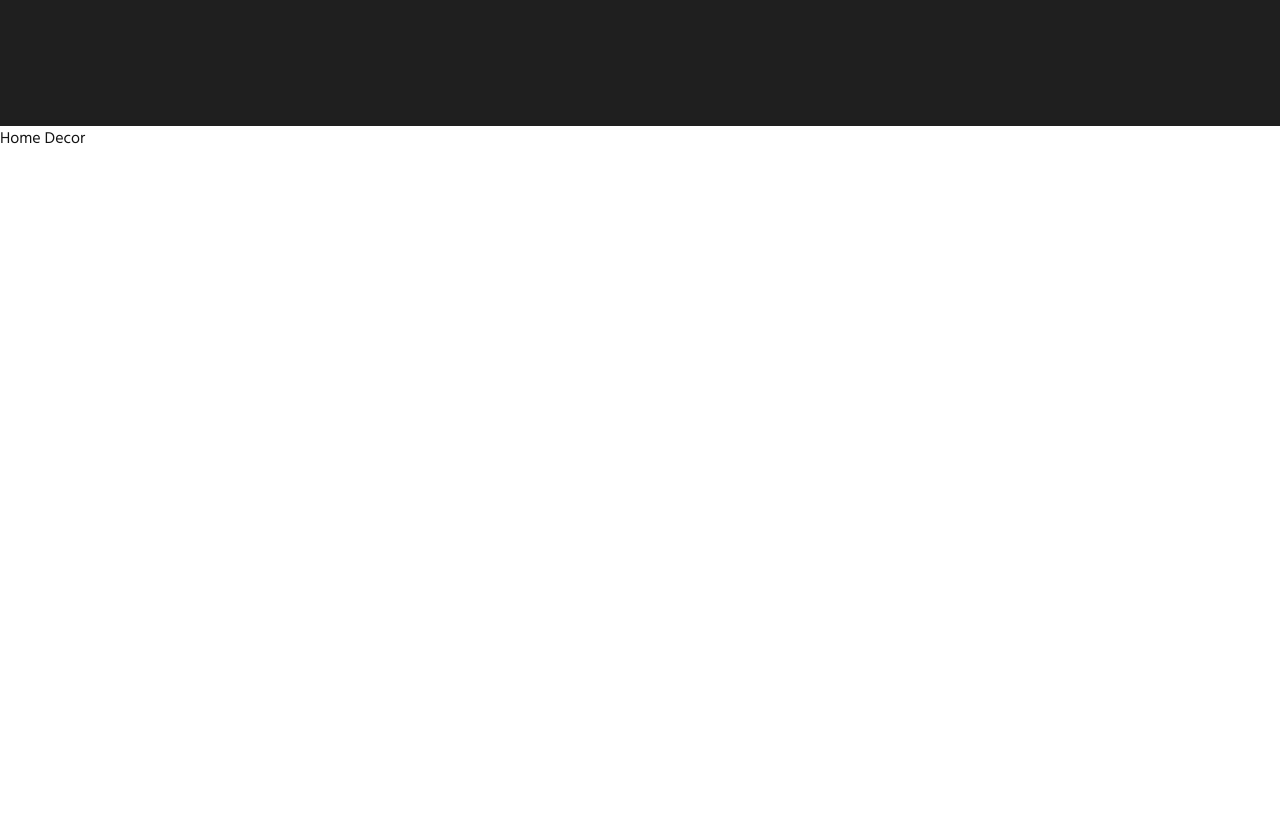
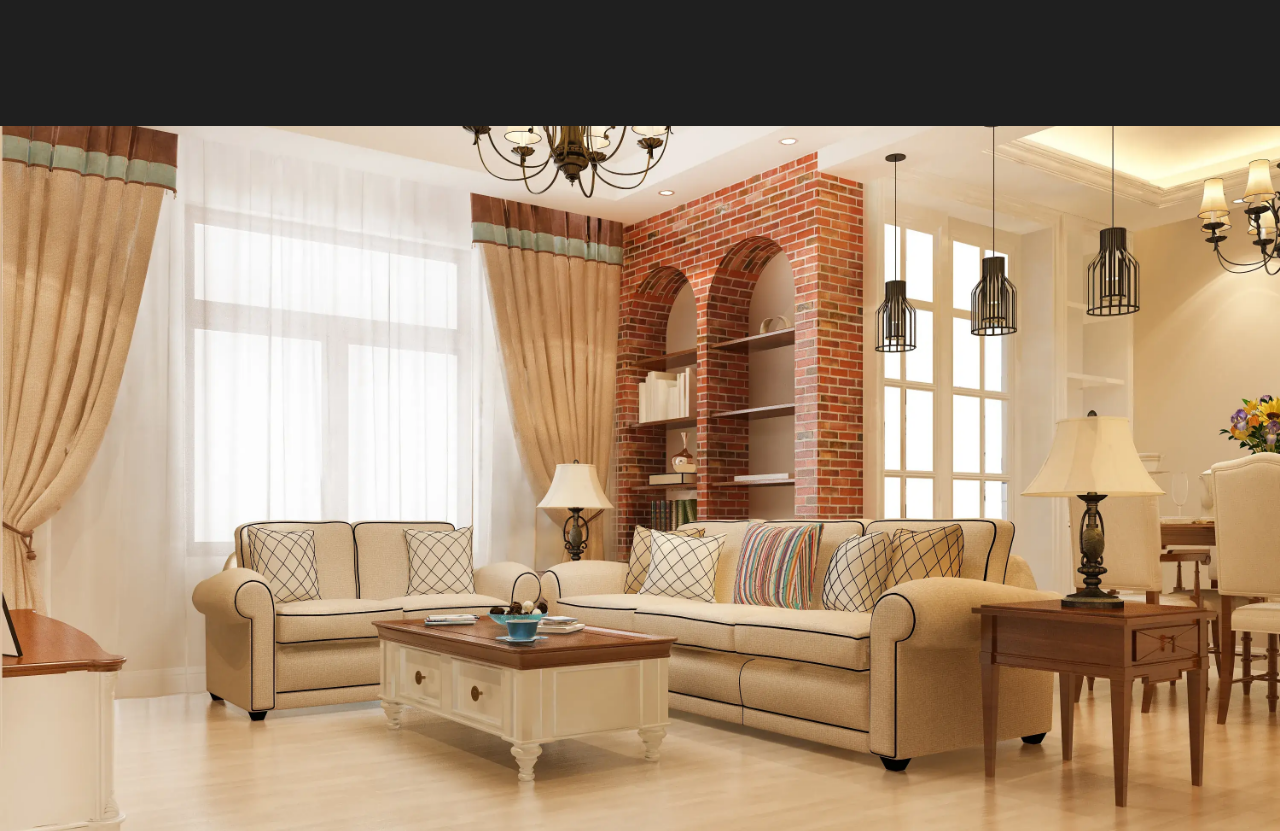
Before and after one commit to sijumoncy/home-decor, a Next.js app in the folder client/: page / in a window 1280 px wide. Shown: the part 5020-5851 px from the top of the page. Before the commit the page ends 5172 px from the top, so only its background shows below. Built offline with nearby package versions, Linux system fonts and the light colour scheme.

Commit message:
added preview work image

```diff
--- a/client/components/whyUs/WhyUs.tsx
+++ b/client/components/whyUs/WhyUs.tsx
@@ -21,6 +21,7 @@ function WhyUs() {
           </div>
         ))}
       </div>
+
       <div className="features_section">
         <p className="title">{whyUsOffers.title}</p>
         <div className="feature-grid">
@@ -42,6 +43,17 @@ function WhyUs() {
           ))}
         </div>
       </div>
+
+      <div className="full-preview">
+        <Image
+          src="/Assets/home.webp"
+          alt="preview-work"
+          fill={true}
+          className="preview-img"
+          style={{ objectFit: "cover" }}
+          loading="lazy"
+        />
+      </div>
     </section>
   );
 }
--- a/client/styles/partials/pages/_whyus.scss
+++ b/client/styles/partials/pages/_whyus.scss
@@ -4,7 +4,6 @@
     width: 100%;
     height: 100%;
     position: sticky;
-  }
   }
 
   .features_section {
@@ -82,4 +81,18 @@
           flex-direction: row;
       }
     }
+
   }
+
+
+  .full-preview {
+    width: 100%;
+    height: 100vh;
+    background-color: #1f1f1f;
+    position: relative;
+
+    .preview-img {
+
+    }
+  }
+}
```
Also changed, not shown: client/public/Assets/home.webp (added). Lines whose indentation alone changed are shown as unchanged.
